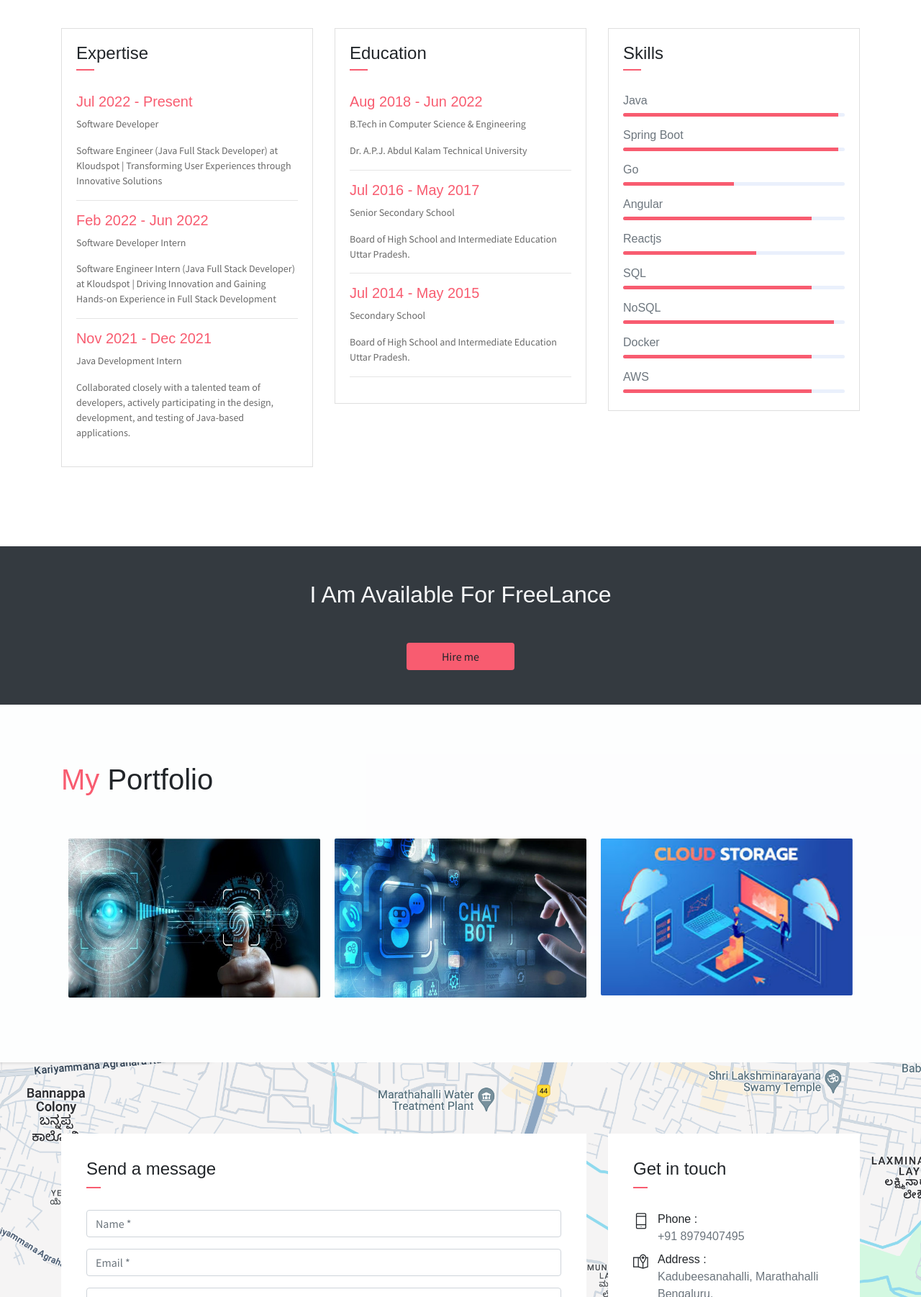
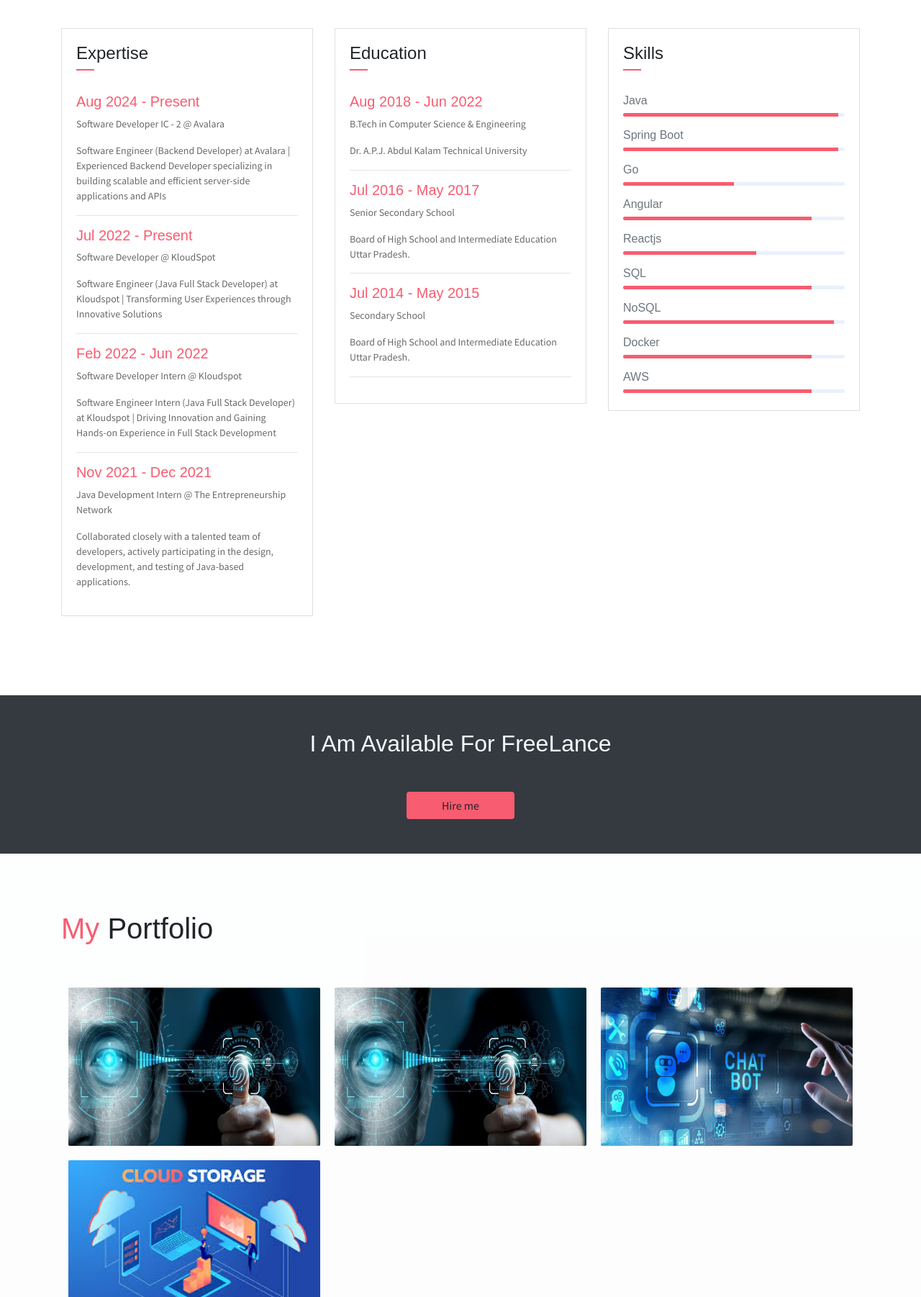
Before and after one commit to NikhilUpadhyay4/Portfolio, a website: page index.html in a window 1280 px wide. Shown: the part 1240-3042 px from the top of the page at 72% size. Drawn offline with nearby package versions, Linux system fonts and the light colour scheme.

Commit message:
Update index.html

```diff
--- a/index.html
+++ b/index.html
@@ -129,16 +129,20 @@
                             </div>
                         </div>
                         <div class="card-body">
+			    <h6 class="title text-danger">Aug 2024 - Present</h6>
+                            <P>Software Developer IC - 2 @ Avalara</P>
+                            <P class="subtitle">Software Engineer (Backend Developer) at Avalara | Experienced Backend Developer specializing in building scalable and efficient server-side applications and APIs</P>
+                            <hr>
                             <h6 class="title text-danger">Jul 2022 - Present</h6>
-                            <P>Software Developer</P>
+                            <P>Software Developer @ KloudSpot</P>
                             <P class="subtitle">Software Engineer (Java Full Stack Developer) at Kloudspot | Transforming User Experiences through Innovative Solutions</P>
                             <hr>
                             <h6 class="title text-danger">Feb 2022 - Jun 2022</h6>
-                            <P>Software Developer Intern</P>
+                            <P>Software Developer Intern @ Kloudspot</P>
                             <P class="subtitle">Software Engineer Intern (Java Full Stack Developer) at Kloudspot | Driving Innovation and Gaining Hands-on Experience in Full Stack Development</P>
                             <hr>
                             <h6 class="title text-danger">Nov 2021 - Dec 2021</h6>
-                            <P> Java Development Intern</P>
+                            <P> Java Development Intern @ The Entrepreneurship Network</P>
                             <P class="subtitle">Collaborated closely with a talented team of developers, actively participating in the design, development, and testing of Java-based applications.</P>
                         </div>
                     </div>
@@ -259,6 +263,19 @@
                         </div>
                     </div> -->
                     <div class="col-md-6 col-lg-4 web new">
+                        <a href="https://codessphere.vercel.app" target="_blank">
+                            <div class="portfolio-item">
+                                <img src="assets/imgs/biomertric.jpeg" class="img-fluid" alt="LockedIT">
+                                <div class="content-holder">
+                                    <div class="text-holder">
+                                        <h6 class="title">CodesSpeare</h6>
+                                        <p class="subtitle">Efficient Coding and Real-Time Collaboration.</p>
+                                    </div>
+                                </div>
+                            </div>
+                        </a>
+                    </div>
+		    <div class="col-md-6 col-lg-4 web new">
                         <a href="https://github.com/NikhilUpadhyay4/WebAuthn/tree/main/project" target="_blank">
                             <div class="portfolio-item">
                                 <img src="assets/imgs/biomertric.jpeg" class="img-fluid" alt="LockedIT">
```
